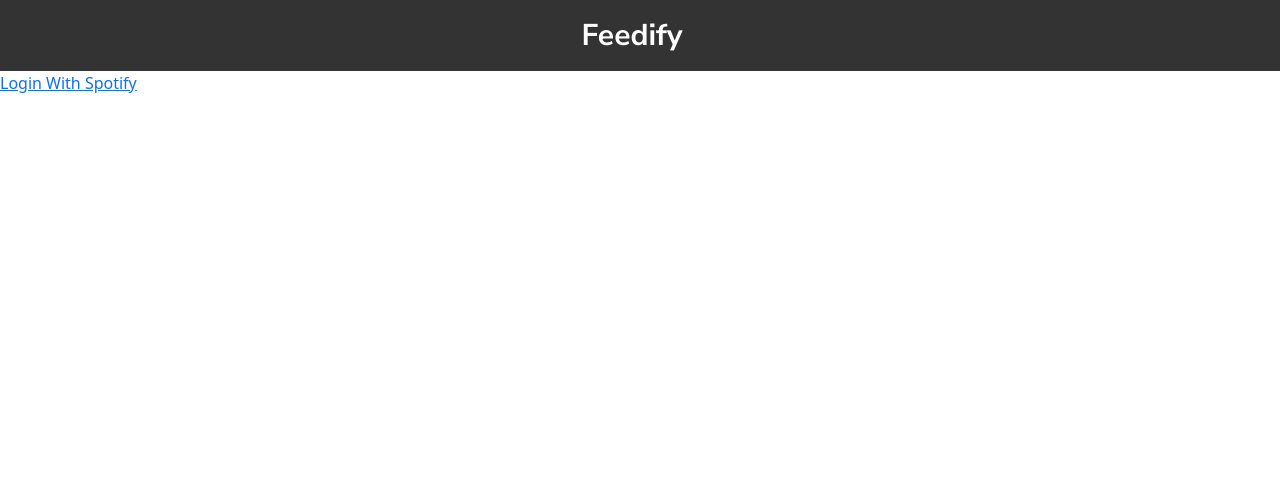
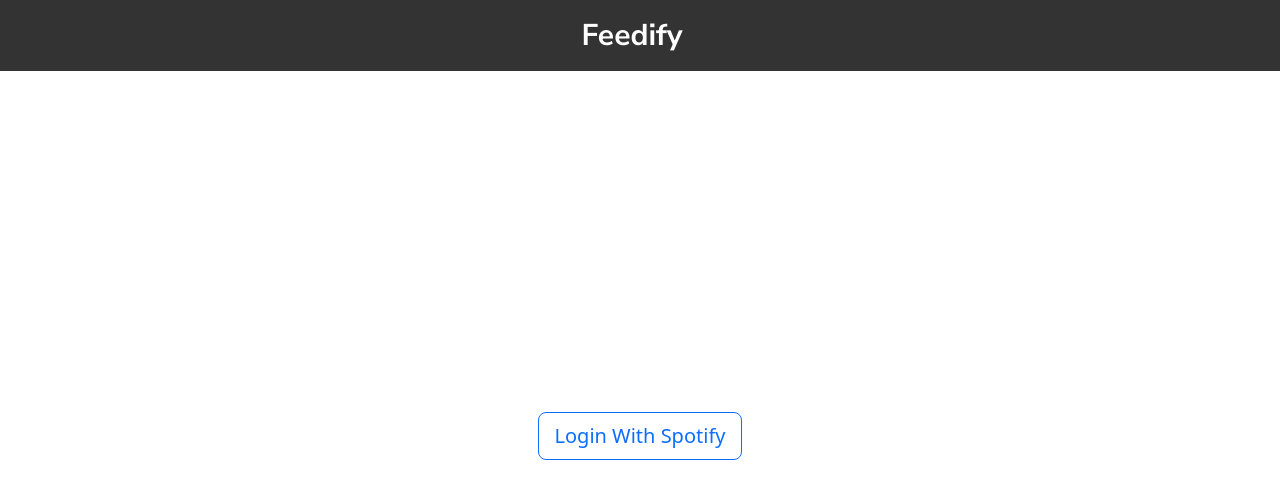
Before and after one commit to joewilliamslangley/feedify, a React (Create React App) app in the folder client/: page / in a window 1280 px wide. Shown: the top 498 px of the page. Built offline with nearby package versions, Linux system fonts and the light colour scheme; what spotify-web-api-node would draw is missing.

Commit message:
added styling to login button

```diff
--- /dev/null
+++ b/client/src/Login.css
@@ -0,0 +1,7 @@
+.login {
+  flex: 1 1 auto;
+  margin: auto;
+  display: flex;
+  justify-content: center;
+  align-items: center;
+}
--- a/client/src/Login.js
+++ b/client/src/Login.js
@@ -1,4 +1,6 @@
 import React from "react"
+import Button from 'react-bootstrap/Button'
+import './Login.css'
 
 const params = new URLSearchParams({
   client_id: '0ab62b72024b4e79b14900920249deea',
@@ -11,8 +13,10 @@ const AUTH_URL = (`https://accounts.spotify.com/authorize?${params.toString()}`)
 
 export default function Login() {
   return (
-    <a href={AUTH_URL}>
-      Login With Spotify
-    </a>
+    <div className="login">
+      <Button variant="outline-primary" className="btn-blue" size="lg" href={AUTH_URL}>
+        Login With Spotify
+      </Button>
+    </div>
   )
 }
```
